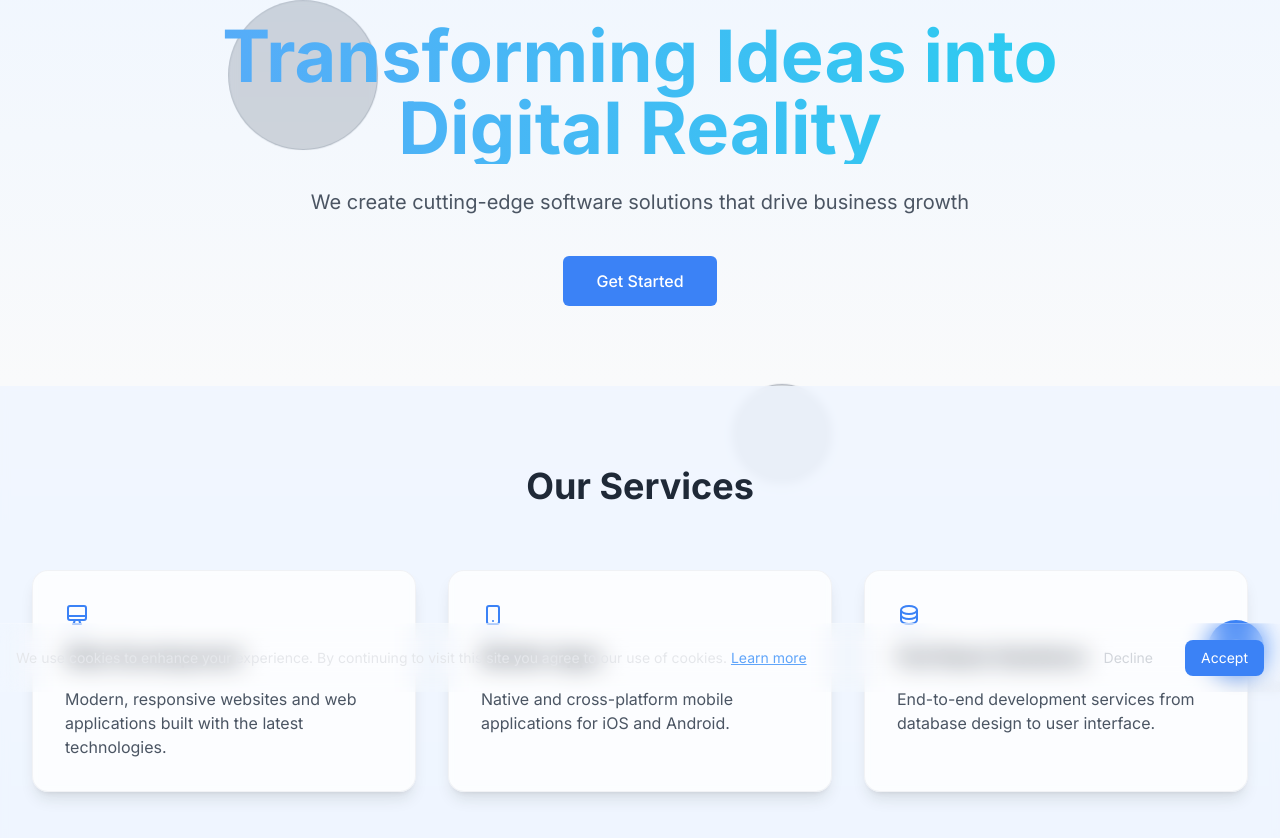
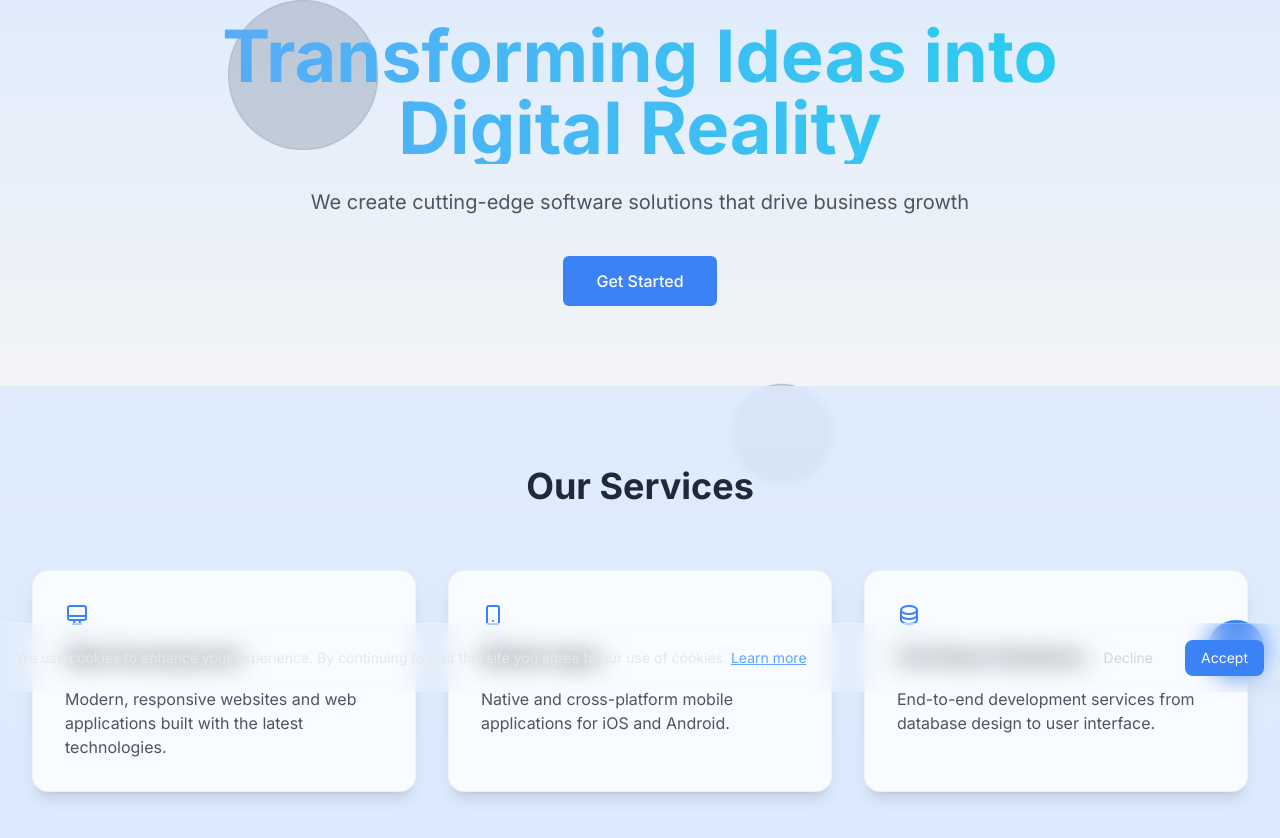
Before and after one commit to Prasanthk4/nexahcm, a React (Vite) app: page / in a window 1280 px wide. Shown: the part 108-946 px from the top of the page. Built offline with nearby package versions, Linux system fonts and the light colour scheme.

Commit message:
style: Update background to slightly darker blue-gray gradient

```diff
--- a/src/pages/Home.jsx
+++ b/src/pages/Home.jsx
@@ -67,7 +67,7 @@
       initial={{ opacity: 0 }}
       animate={{ opacity: 1 }}
       exit={{ opacity: 0 }}
-      className="min-h-screen bg-gradient-to-b from-blue-50 via-gray-50 to-blue-50 relative overflow-hidden"
+      className="min-h-screen bg-gradient-to-b from-blue-100 via-gray-100 to-blue-100 relative overflow-hidden"
     >
       {/* Background Elements */}
       <div className="fixed inset-0 overflow-hidden pointer-events-none">
@@ -141,7 +141,7 @@
         </div>
 
         {/* Services Section */}
-        <div className="relative z-10 py-20 bg-blue-50/80 backdrop-blur-sm">
+        <div className="relative z-10 py-20 bg-blue-100/80 backdrop-blur-sm">
           <div className="max-w-7xl mx-auto px-4 sm:px-6 lg:px-8">
             <div className="text-center mb-16">
               <h2 className="text-4xl font-bold text-gray-800">
```
